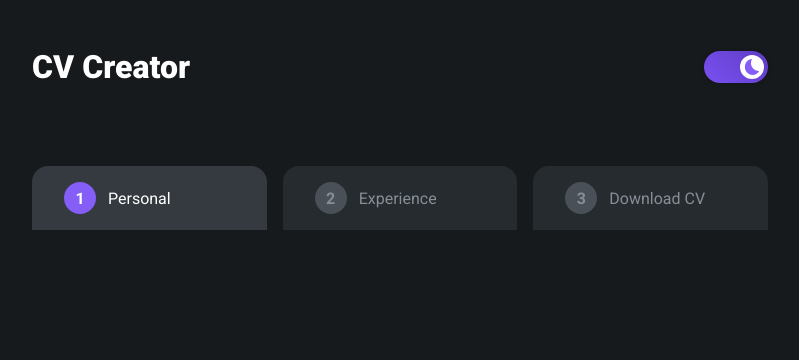
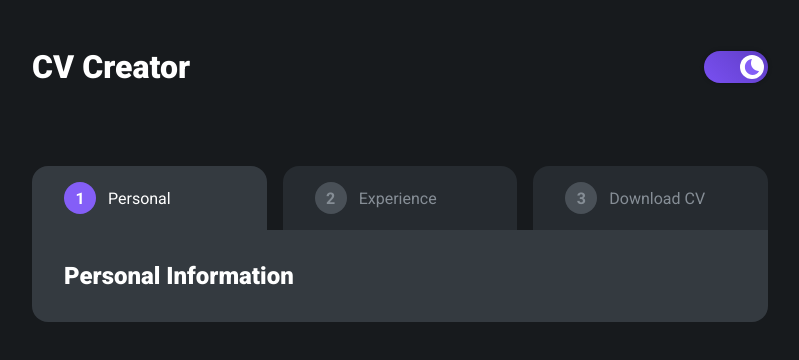
Before and after one commit to michalwachowicz/cv-application, a React (Create React App) app: page / in a window 1280 px wide. Shown: the top 360 px of the page, without its empty margins (240-1039 px from the left). Built offline with nearby package versions, Linux system fonts and the light colour scheme.

Commit message:
Create MainContent component

```diff
--- a/src/components/App.jsx
+++ b/src/components/App.jsx
@@ -5,7 +5,7 @@ import { GlobalStyles, lightTheme, darkTheme } from '../themes';
 import Navigation from './Navigation';
 import Container from './Container';
 import MainCard from './MainCard';
-import { setCurrentTabItem } from '../util/tabUtil';
+import { getCurrentTabItemId, setCurrentTabItem } from '../util/tabUtil';
 
 function App() {
   const [theme, setTheme] = useState('dark');
@@ -45,6 +45,7 @@ function App() {
           <MainCard
             tabBarItems={tabBarItems}
             onCurrentChange={setCurrentPage}
+            index={getCurrentTabItemId(tabBarItems)}
           />
         </Container>
         <GlobalStyles />
--- a/src/components/MainCard.jsx
+++ b/src/components/MainCard.jsx
@@ -1,13 +1,15 @@
 import React from 'react';
 import styled from 'styled-components';
 import PropTypes from 'prop-types';
+import MainContent from './MainContent';
 import TabBar, { itemsArray } from './TabBar';
 
 function MainCard(props) {
-  const { tabBarItems, onCurrentChange } = props;
+  const { tabBarItems, onCurrentChange, index } = props;
   return (
     <Main>
       <TabBar items={tabBarItems} onCurrentChange={onCurrentChange} />
+      <MainContent index={index} />
     </Main>
   );
 }
@@ -15,6 +17,7 @@ function MainCard(props) {
 MainCard.propTypes = {
   tabBarItems: itemsArray.isRequired,
   onCurrentChange: PropTypes.func.isRequired,
+  index: PropTypes.number.isRequired,
 };
 
 const Main = styled.main`
--- /dev/null
+++ b/src/components/MainContent.jsx
@@ -0,0 +1,34 @@
+import React from 'react';
+import styled from 'styled-components';
+import PropTypes from 'prop-types';
+
+function MainContent({ index }) {
+  return (
+    <MainContentContainer>
+      <Title>{titles[index]}</Title>
+    </MainContentContainer>
+  );
+}
+
+MainContent.propTypes = {
+  index: PropTypes.number.isRequired,
+};
+
+const MainContentContainer = styled.div`
+  padding: 2rem;
+  border-radius: 0 0 1rem 1rem;
+  background-color: ${({ theme }) => theme.card};
+
+  @media (max-width: 480px) {
+    padding: 1rem;
+  }
+`;
+
+const Title = styled.h2`
+  font-size: 1.5rem;
+  font-weight: 900;
+`;
+
+const titles = ['Personal Information', 'Experience', 'Download CV'];
+
+export default MainContent;
```
